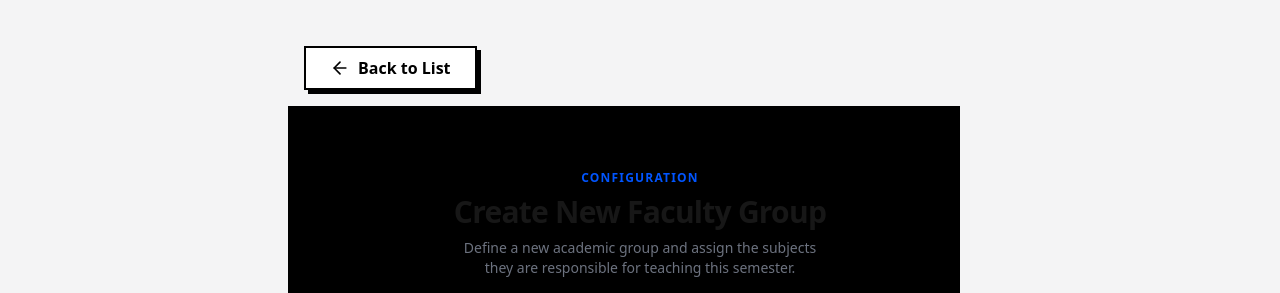
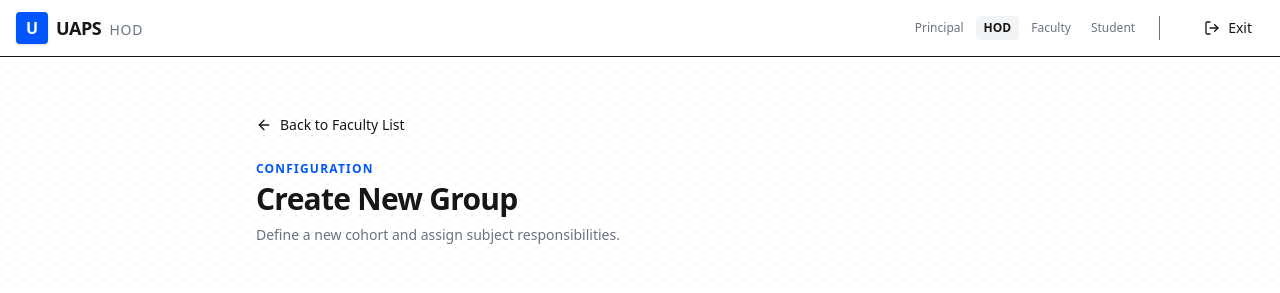
Before and after one commit to ayushmodi001/Faculty_planner, a Next.js app: page /admin/faculty/new in a window 1280 px wide. Shown: the top 293 px of the page. Built offline with nearby package versions, Linux system fonts and the light colour scheme; no server answers.

Commit message:
fix(ui): completed design system unification across all pages

```diff
--- a/app/admin/faculty/new/page.tsx
+++ b/app/admin/faculty/new/page.tsx
@@ -2,25 +2,30 @@ import React from 'react';
 import CreateFacultyGroupForm from '@/components/CreateFacultyGroupForm';
 import { ArrowLeft } from 'lucide-react';
 import Link from 'next/link';
-import { NeoButton } from '@/components/ui/NeoBrutalism';
+import { Button } from '@/components/ui/button';
+import DashboardLayout from '@/components/layout/DashboardLayout';
+import { SwissHeading, SwissSubHeading } from '@/components/ui/SwissUI';
 
 export default function NewFacultyGroupPage() {
     return (
-        <div className="min-h-screen bg-dots-pattern bg-zinc-100 p-8 flex flex-col items-center justify-center">
-            <div className="w-full max-w-2xl mb-8 flex items-center">
+        <DashboardLayout role="HOD">
+            <div className="max-w-3xl mx-auto mb-8 animate-in slide-in-from-bottom-5 duration-500">
                 <Link href="/admin/faculty">
-                    <NeoButton variant="secondary" className="flex items-center gap-2">
-                        <ArrowLeft className="w-5 h-5" /> Back to List
-                    </NeoButton>
+                    <Button variant="ghost" className="pl-0 gap-2 mb-4 hover:bg-transparent hover:text-primary">
+                        <ArrowLeft className="w-4 h-4" /> Back to Faculty List
+                    </Button>
                 </Link>
+
+                <SwissSubHeading className="text-primary mb-1">Configuration</SwissSubHeading>
+                <SwissHeading>Create New Group</SwissHeading>
+                <p className="text-muted-foreground mt-2 text-sm">
+                    Define a new cohort and assign subject responsibilities.
+                </p>
             </div>
 
-            <div className="w-full max-w-2xl relative">
-                <div className="absolute -top-4 -left-4 w-full h-full bg-black border-2 border-black z-0"></div>
-                <div className="relative z-10">
-                    <CreateFacultyGroupForm />
-                </div>
+            <div className="max-w-3xl mx-auto animate-in slide-in-from-bottom-10 duration-700 delay-100">
+                <CreateFacultyGroupForm />
             </div>
-        </div>
+        </DashboardLayout>
     );
 }
```
